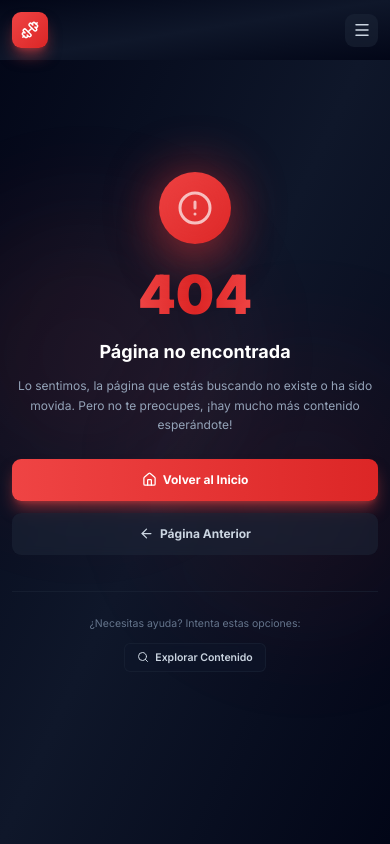
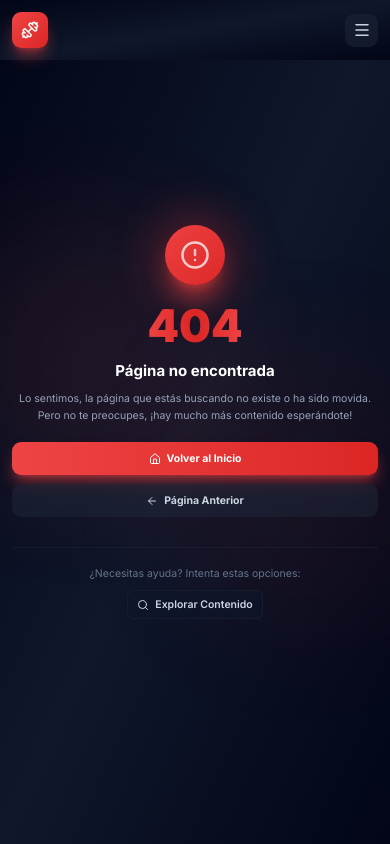
Before and after one commit to BryanCodeDev/jeremyFitness_frontend, a React (Create React App) app: page /contact in a window 390 px wide. Shown: the top 844 px of the page. Built offline with nearby package versions, Linux system fonts and the light colour scheme.

Commit message:
Responsive Mejorado

```diff
--- a/src/pages/NotFound/NotFound.jsx
+++ b/src/pages/NotFound/NotFound.jsx
@@ -18,18 +18,18 @@ const NotFound = () => {
           initial={{ opacity: 0, y: 30 }}
           animate={{ opacity: 1, y: 0 }}
           transition={{ duration: 0.8 }}
-          className="text-center max-w-3xl mx-auto"
+          className="text-center max-w-2xl mx-auto"
         >
           {/* Error Icon */}
           <motion.div
             initial={{ scale: 0, rotate: -180 }}
             animate={{ scale: 1, rotate: 0 }}
             transition={{ delay: 0.2, type: "spring", stiffness: 150, damping: 15 }}
-            className="mb-8 flex justify-center"
+            className="mb-6 flex justify-center"
           >
             <div className="relative">
-              <div className="w-24 h-24 sm:w-32 sm:h-32 bg-gradient-to-br from-red-500 to-red-600 rounded-full flex items-center justify-center shadow-2xl shadow-red-500/50">
-                <AlertCircle className="w-12 h-12 sm:w-16 sm:h-16 text-white" />
+              <div className="w-20 h-20 sm:w-24 sm:h-24 bg-gradient-to-br from-red-500 to-red-600 rounded-full flex items-center justify-center shadow-xl shadow-red-500/50">
+                <AlertCircle className="w-10 h-10 sm:w-12 sm:h-12 text-white" />
               </div>
               <motion.div
                 animate={{ scale: [1, 1.2, 1] }}
@@ -44,9 +44,9 @@ const NotFound = () => {
             initial={{ scale: 0 }}
             animate={{ scale: 1 }}
             transition={{ delay: 0.3, type: "spring", stiffness: 200 }}
-            className="mb-6"
+            className="mb-4"
           >
-            <h1 className="text-7xl sm:text-8xl md:text-9xl font-black mb-2">
+            <h1 className="text-6xl sm:text-7xl md:text-8xl font-black mb-2">
               <span className="bg-gradient-to-r from-red-500 via-red-600 to-red-500 bg-clip-text text-transparent">
                 404
               </span>
@@ -58,12 +58,12 @@ const NotFound = () => {
             initial={{ opacity: 0, y: 20 }}
             animate={{ opacity: 1, y: 0 }}
             transition={{ delay: 0.4, duration: 0.8 }}
-            className="mb-8"
+            className="mb-6"
           >
-            <h2 className="text-2xl sm:text-3xl md:text-4xl font-bold text-white mb-4">
+            <h2 className="text-xl sm:text-2xl md:text-3xl font-bold text-white mb-3">
               Página no encontrada
             </h2>
-            <p className="text-base sm:text-lg text-slate-400 max-w-xl mx-auto leading-relaxed">
+            <p className="text-sm sm:text-base text-slate-400 max-w-xl mx-auto leading-relaxed">
               Lo sentimos, la página que estás buscando no existe o ha sido movida.
               Pero no te preocupes, ¡hay mucho más contenido esperándote!
             </p>
@@ -74,21 +74,21 @@ const NotFound = () => {
             initial={{ opacity: 0, y: 20 }}
             animate={{ opacity: 1, y: 0 }}
             transition={{ delay: 0.6, duration: 0.8 }}
-            className="flex flex-col sm:flex-row gap-4 justify-center items-center"
+            className="flex flex-col sm:flex-row gap-3 justify-center items-center"
           >
             <Link
               to="/"
-              className="group w-full sm:w-auto inline-flex items-center justify-center px-8 py-4 text-base sm:text-lg font-bold text-white bg-gradient-to-r from-red-500 to-red-600 rounded-xl shadow-lg shadow-red-500/50 hover:shadow-red-500/70 transition-all duration-300 hover:scale-105"
+              className="group w-full sm:w-auto inline-flex items-center justify-center px-6 py-3 sm:px-8 sm:py-4 text-sm sm:text-base font-bold text-white bg-gradient-to-r from-red-500 to-red-600 rounded-xl shadow-lg shadow-red-500/50 hover:shadow-red-500/70 transition-all duration-300 hover:scale-105"
             >
-              <Home className="w-5 h-5 mr-2" />
+              <Home className="w-4 h-4 sm:w-5 sm:h-5 mr-2" />
               <span>Volver al Inicio</span>
             </Link>
 
             <button
               onClick={() => window.history.back()}
-              className="w-full sm:w-auto inline-flex items-center justify-center px-8 py-4 text-base sm:text-lg font-bold text-slate-300 bg-slate-800/50 backdrop-blur-sm border border-slate-700/50 rounded-xl hover:bg-slate-800 hover:text-white transition-all duration-300"
+              className="w-full sm:w-auto inline-flex items-center justify-center px-6 py-3 sm:px-8 sm:py-4 text-sm sm:text-base font-bold text-slate-300 bg-slate-800/50 backdrop-blur-sm border border-slate-700/50 rounded-xl hover:bg-slate-800 hover:text-white transition-all duration-300"
             >
-              <ArrowLeft className="w-5 h-5 mr-2" />
+              <ArrowLeft className="w-4 h-4 sm:w-5 sm:h-5 mr-2" />
               <span>Página Anterior</span>
             </button>
           </motion.div>
@@ -98,15 +98,15 @@ const NotFound = () => {
             initial={{ opacity: 0 }}
             animate={{ opacity: 1 }}
             transition={{ delay: 0.8, duration: 0.8 }}
-            className="mt-12 pt-8 border-t border-slate-800/50"
+            className="mt-10 pt-6 border-t border-slate-800/50"
           >
-            <p className="text-sm text-slate-500 mb-4">
+            <p className="text-sm text-slate-500 mb-3">
               ¿Necesitas ayuda? Intenta estas opciones:
             </p>
-            <div className="flex flex-wrap gap-3 justify-center">
+            <div className="flex flex-wrap gap-2 justify-center">
               <Link
                 to="/content"
-                className="inline-flex items-center px-4 py-2 text-sm font-semibold text-slate-300 bg-slate-900/50 backdrop-blur-sm border border-slate-800/50 rounded-lg hover:border-red-500/50 hover:text-red-400 transition-all duration-300"
+                className="inline-flex items-center px-3 py-2 text-sm font-semibold text-slate-300 bg-slate-900/50 backdrop-blur-sm border border-slate-800/50 rounded-lg hover:border-red-500/50 hover:text-red-400 transition-all duration-300"
               >
                 <Search className="w-4 h-4 mr-2" />
                 Explorar Contenido
```
